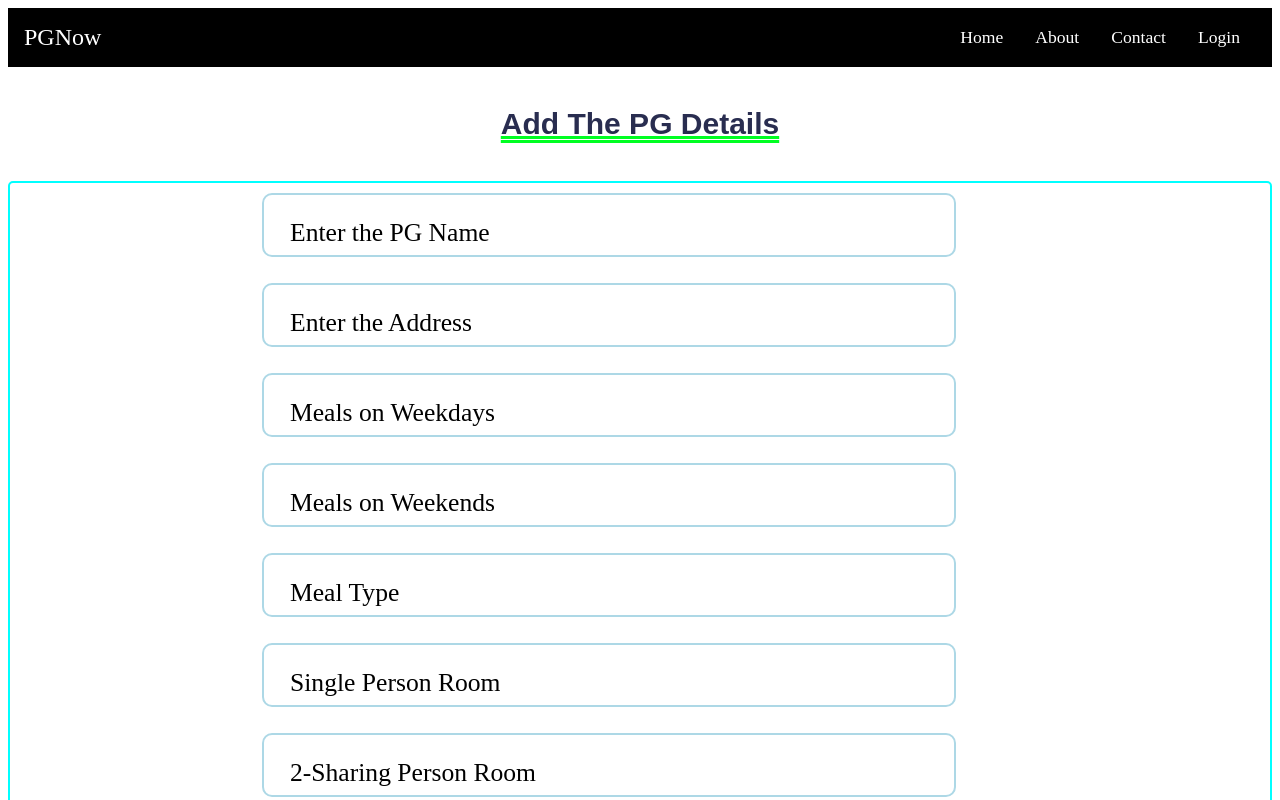
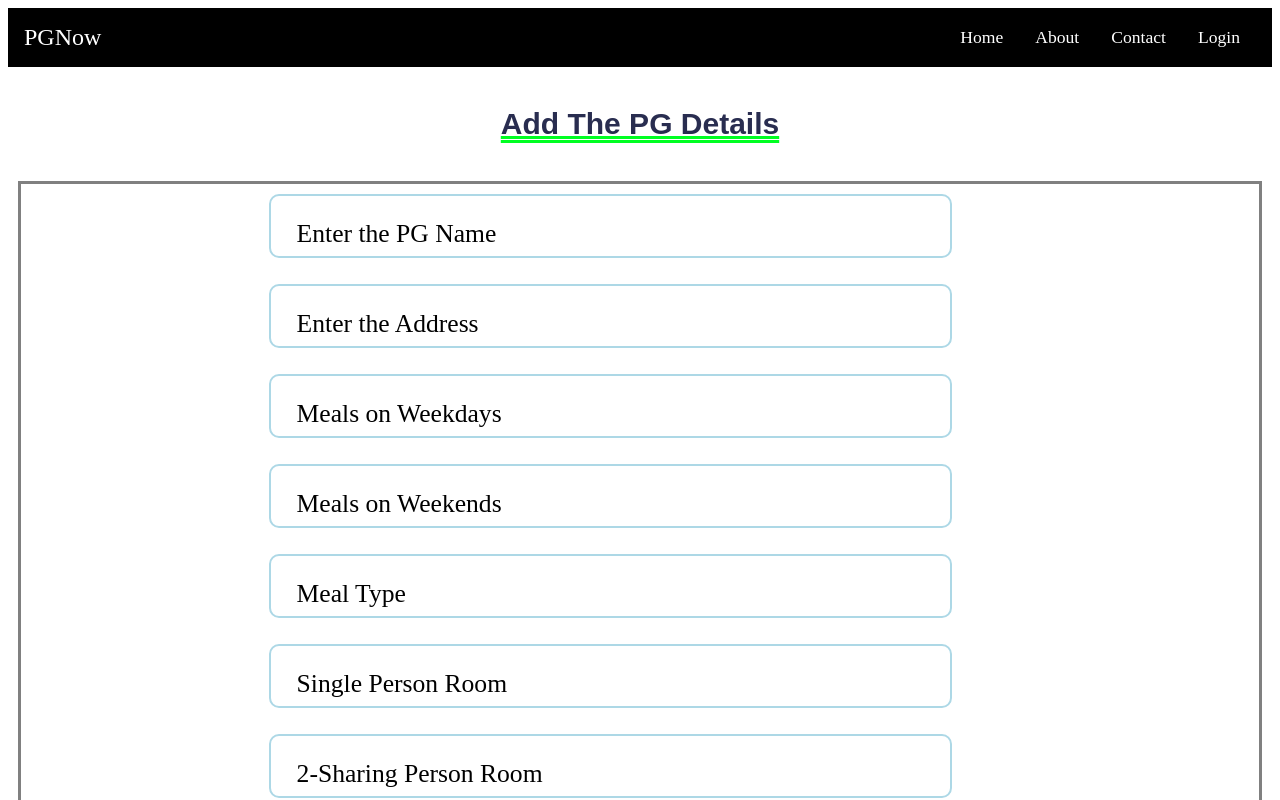
Before and after one commit to Spider-11/PGn, a React (Create React App) app: page /addpg in a window 1280 px wide. Shown: the top 800 px of the page. Built offline with nearby package versions, Linux system fonts and the light colour scheme.

Commit message:
Update Addpg.css

```diff
--- a/src/component/Navbar/pages/Addpg.css
+++ b/src/component/Navbar/pages/Addpg.css
@@ -4,9 +4,11 @@
     justify-content: center;
     align-items: center;
 }
+
 .manjit{
-    border: 2px solid cyan;
-    border-radius: 5px;
+margin: 10px;
+border: 3px solid gray;
+border-radious: 20px;
 }
 
 .hh{
```
